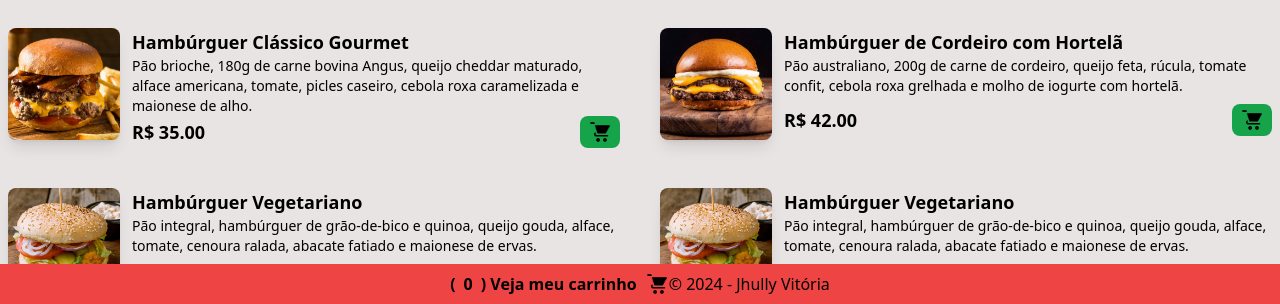
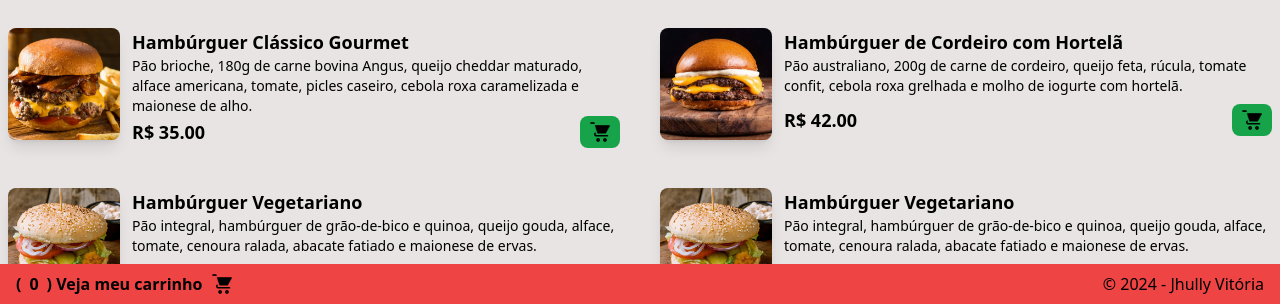
Before and after one commit to JhullyVitoria/Projeto_Cardapio_html, a website: page index.html in a window 1280 px wide. Shown: the part 496-800 px from the top of the page. Drawn offline with nearby package versions, Linux system fonts and the light colour scheme.

Commit message:
Update index.html

```diff
--- a/index.html
+++ b/index.html
@@ -330,7 +330,7 @@
     <!--FIM Modal cart-->
 
     <!--Button Cart Footer-->
-    <footer class="w-full bg-red-500 py-2 fixed  bottom-0 z-40 flex items-center justify-center">
+    <footer class="w-full bg-red-500 py-2 fixed  bottom-0 z-40 flex items-center justify-between px-4">
         <button class="flex items-center gap-2 font-semibold" id="cart-btn">
             (<span id="cart-count">0</span>)
              Veja meu carrinho
```
